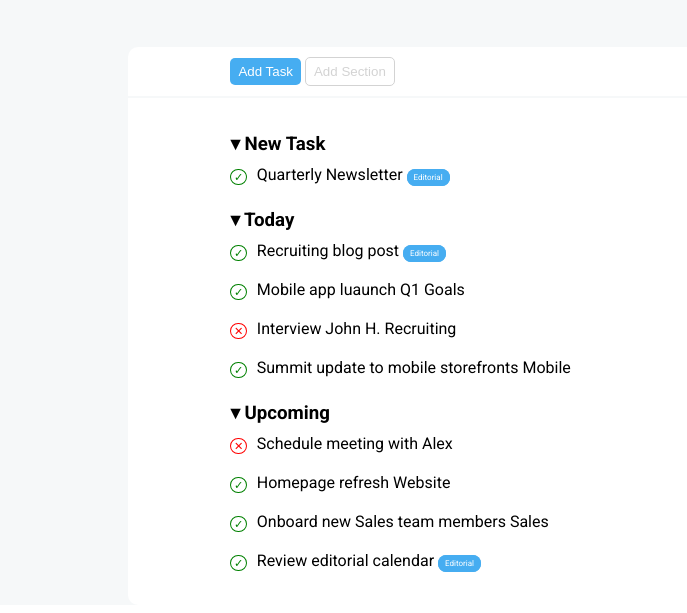
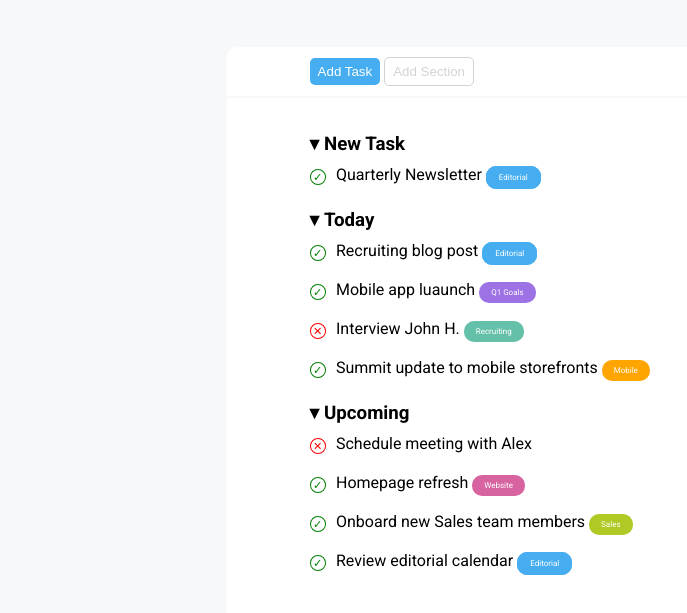
Before and after one commit to marcovittoriozacca/html-css-toboolist, a plain HTML site: page index.html in a window 1280 px wide. Shown: the part 81-694 px from the top of the page, without its empty margins (0-687 px from the left). Drawn offline with Linux system fonts and the light colour scheme.

Commit message:
list complete - not the last commit

```diff
--- a/assets/style.css
+++ b/assets/style.css
@@ -11,9 +11,11 @@ body{
     /* border: 1px solid red; */
 
 }
+
 header{
     background-color: white;
 }
+
 header img{
     padding: 10px 5px 10px 25px;
 }
@@ -22,20 +24,23 @@ h1{
     display: inline-block;
 }
 
-
+/* light gray part */
 main{
     background-color: #F6F8F9;
-    padding-top: 50px;
+    padding: 50px;
+    height: 100vh;
 }
 
-
+/* contains all the reminder elements */
 #container{
-    background-color: white;
-    width: 80%;
+    width: 70%;
+    height: 600px;
     margin: 0 auto;
     border-radius: 10px;
+    background-color: white;
 }
 
+/* first two buttons, separeted by an hr from the reminder part */
 .buttons, .sections{
     width: 80%;
     margin: 0 auto;
@@ -64,29 +69,28 @@ input[type=button]{
 hr{
     border: 1px solid #F6F8F9;
 }
-h3{
-    margin-bottom:10px;
-}
-h3::before{
-    content:"▾ ";
-}
 
-
-
-.label{
-    padding: 3px 6px;
-    font-size: 8px;
-    border-radius: 8px;
-}
-
+/* adds margin on top and bottom at the sections of the reminder */
 .reminder{
     margin-block: 25px;
 }
 
+/* add margin on top and bottom at the activities  */
 .reminder p{
     margin-bottom: 20px;
 }
 
+
+h3{
+    margin-bottom:10px;
+}
+/* add a pointer before the subtitle */
+h3::before{
+    content:"▾";
+    margin-right: 5px;
+}
+
+/* markers green and red */
 .mark{
     font-size: 0.7em;
     border-radius: 50%;
@@ -102,3 +106,28 @@ h3::before{
     color: red;
     border:1px solid red;
 }
+
+
+/* labels */
+.label{
+    padding: 6px 12px;
+    font-size: 8px;
+    border-radius: 10px;
+    color: white;
+}
+
+.goals{
+    background-color: #9C72E4;
+}
+.recruiting{
+    background-color: #64C0A9;
+}
+.mobile{
+    background-color: orange;
+}
+.website{
+    background-color: #D763A1;
+}
+.sales{
+    background-color: #B0C925;
+}
--- a/index.html
+++ b/index.html
@@ -33,17 +33,17 @@
                 <section id="today" class="reminder">
                     <h3>Today</h3>
                     <p><span class="mark check">&check;</span>Recruiting blog post <span class="label blue-white">Editorial</span></p>
-                    <p><span class="mark check">&check;</span>Mobile app luaunch <span>Q1 Goals</span></p>
-                    <p><span class="mark x">&#10005;</span>Interview John H. <span>Recruiting</span></p>
-                    <p><span class="mark check">&check;</span>Summit update to mobile storefronts <span>Mobile</span></p>
+                    <p><span class="mark check">&check;</span>Mobile app luaunch <span class="label goals">Q1 Goals</span></p>
+                    <p><span class="mark x">&#10005;</span>Interview John H. <span class="label recruiting">Recruiting</span></p>
+                    <p><span class="mark check">&check;</span>Summit update to mobile storefronts <span class="label mobile">Mobile</span></p>
                 </section>
 
 
                 <section id="upcoming" class="reminder">
                     <h3>Upcoming</h3>
                     <p><span class="mark x">&#10005;</span>Schedule meeting with Alex</p>
-                    <p><span class="mark check">&check;</span>Homepage refresh <span>Website</span></p>
-                    <p><span class="mark check">&check;</span>Onboard new Sales team members <span>Sales</span></p>
+                    <p><span class="mark check">&check;</span>Homepage refresh <span class="label website">Website</span></p>
+                    <p><span class="mark check">&check;</span>Onboard new Sales team members <span class="label sales">Sales</span></p>
                     <p><span class="mark check">&check;</span>Review editorial calendar <span class="label blue-white"> Editorial</span></p>
                 </section>
             </div>
```
